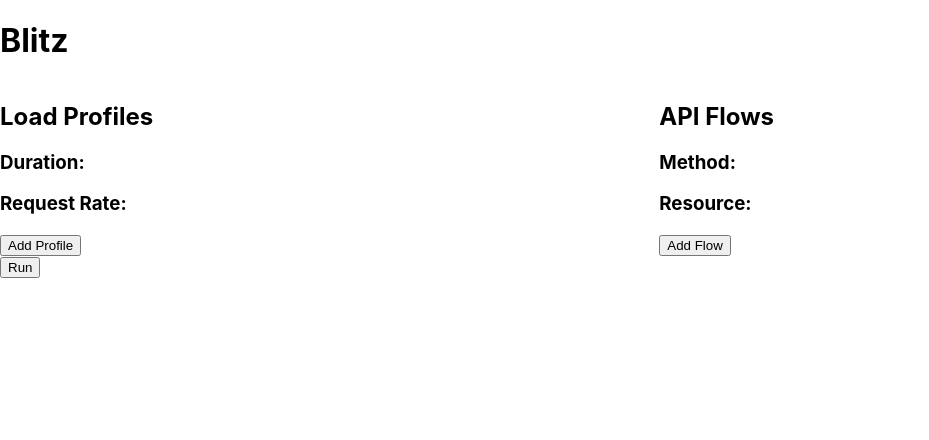
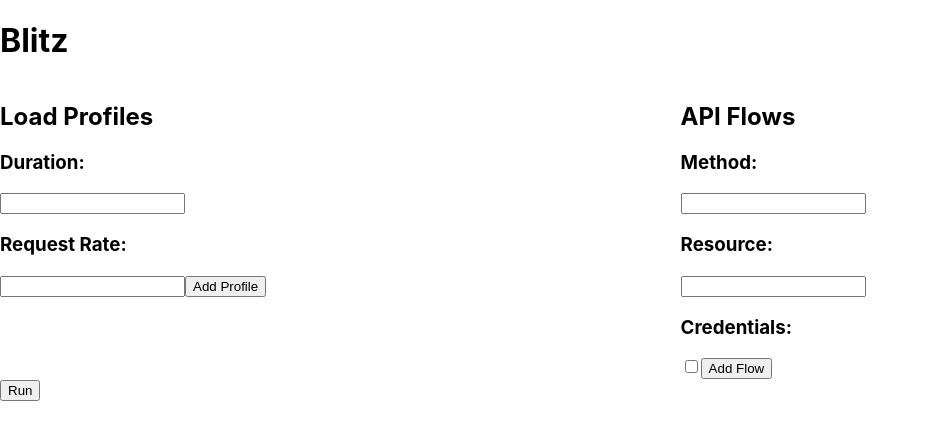
Before and after one commit to AdarshPala/blitz, a React (Create React App) app in the folder client/: page / in a window 1280 px wide. Shown: the top 440 px of the page, without its empty margins (0-929 px from the left). Built offline with nearby package versions, Linux system fonts and the light colour scheme.

Commit message:
Create LoadProfileInput and ApiFlowInput

```diff
--- /dev/null
+++ b/client/src/components/ApiFlowInput.tsx
@@ -0,0 +1,14 @@
+function ApiFlowInput() {
+  return (
+    <>
+      <h3>Method:</h3>
+      <input type="text" />
+      <h3>Resource:</h3>
+      <input type="text" />
+      <h3>Credentials:</h3>
+      <input type="checkbox" />
+    </>
+  );
+}
+
+export default ApiFlowInput;
--- a/client/src/components/ConfigPage.tsx
+++ b/client/src/components/ConfigPage.tsx
@@ -4,6 +4,8 @@ import superagent, { Response } from 'superagent';
 import { ChartData, Line } from 'react-chartjs-2';
 import { TestConfig, BlitzResponseBody } from '../types';
 import { FORMAT, COLOURS } from '../ChartFormat';
+import LoadProfileInput from './LoadProfileInput';
+import ApiFlowInput from './ApiFlowInput';
 import './ConfigPage.css';
 
 const NOT_STARTED = 'not started';
@@ -99,14 +101,12 @@ function ConfigPage() {
       <div className='config-col'>
         <div>
           <h2>Load Profiles</h2>
-          <h3>Duration:</h3>
-          <h3>Request Rate:</h3>
+          <LoadProfileInput />
           <button>Add Profile</button>
         </div>
         <div>
           <h2>API Flows</h2>
-          <h3>Method:</h3>
-          <h3>Resource:</h3>
+          <ApiFlowInput />
           <button>Add Flow</button>
         </div>
       </div>
--- /dev/null
+++ b/client/src/components/LoadProfileInput.tsx
@@ -0,0 +1,12 @@
+function LoadProfileInput() {
+  return (
+    <>
+      <h3>Duration:</h3>
+      <input type="text" />
+      <h3>Request Rate:</h3>
+      <input type="text" />
+    </>
+  );
+}
+
+export default LoadProfileInput;
```
